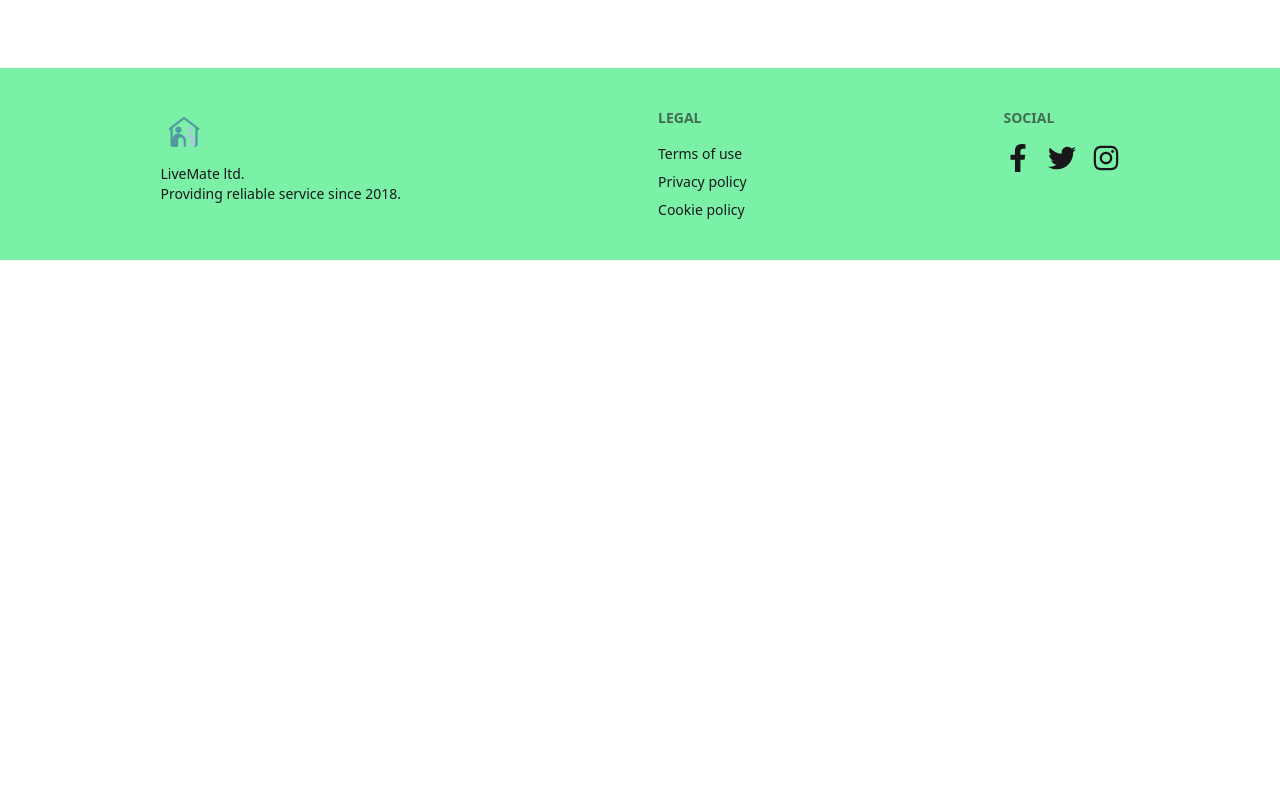
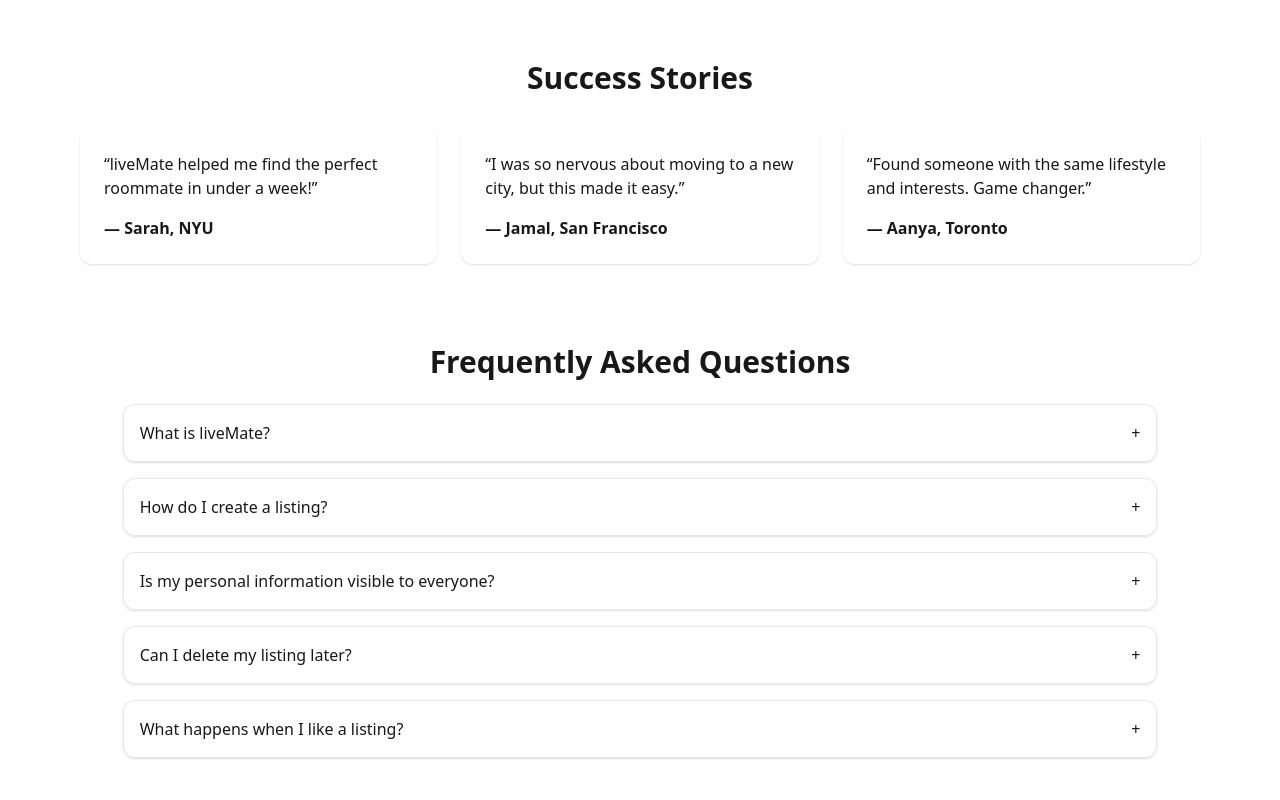
Before and after one commit to What6499/Live-Mate, a React (Vite) app: page / in a window 1280 px wide. Shown: the part 1000-1800 px from the top of the page. Before the commit the page ends 1260 px from the top, so only its background shows below. Built offline with nearby package versions, Linux system fonts and the light colour scheme; no server answers.

Commit message:
added susccess story section and changed color theme for google button

```diff
--- a/Pages/Login.jsx
+++ b/Pages/Login.jsx
@@ -107,9 +107,9 @@
               </p>
               <button
                 onClick={handleGoogleLogin}
-                className="btn bg-white text-black border-[#e5e5e5]"
+                className="btn   border-[#e5e5e5]"
               >
-                <svg
+                <svg className="rounded-full"
                   aria-label="Google logo"
                   width="16"
                   height="16"
--- a/Pages/MyListings.jsx
+++ b/Pages/MyListings.jsx
@@ -4,14 +4,16 @@
 import { AuthContext } from "../Context/AuthContext";
 import groovyWalk from "../src/assets/groovywalk.json";
 import Lottie from "lottie-react";
+
 const MyListings = () => {
   const { user } = use(AuthContext);
 
   const [myListings, setMyListings] = useState([]);
+
   const navigate = useNavigate();
 
   useEffect(() => {
-    if (!user) return;
+    if (!user || !myListings) return;
     fetch("http://localhost:3000/my-listings", {
       method: "POST",
       headers: { "Content-Type": "application/json" },
@@ -53,6 +55,7 @@
   };
 
   return (
+    <>
       <div className="overflow-x-auto p-4 max-w-11/12 mx-auto">
         <h1 className="text-3xl font-bold mb-6 text-center">My Listings</h1>
         <table className="table table-zebra w-full">
@@ -91,6 +94,7 @@
           </tbody>
         </table>
       </div>
+    </>
   );
 };
 
--- a/Pages/Register.jsx
+++ b/Pages/Register.jsx
@@ -114,9 +114,10 @@
               </p>
               <button
                 onClick={handleGoogleLogin}
-                className="btn bg-white text-black border-[#e5e5e5]"
+                className="btn  border-[#e5e5e5]"
               >
                 <svg
+                 className="rounded-full"
                   aria-label="Google logo"
                   width="16"
                   height="16"
--- /dev/null
+++ b/src/Components/FAQ.jsx
@@ -0,0 +1,58 @@
+import React, { useState } from "react";
+
+const faqs = [
+  {
+    question: "What is liveMate?",
+    answer: "liveMate is a platform that helps users find suitable roommates and shared accommodations."
+  },
+  {
+    question: "How do I create a listing?",
+    answer: "Log in to your account, go to 'Find Roommate', and fill in the listing form to publish your post."
+  },
+  {
+    question: "Is my personal information visible to everyone?",
+    answer: "Your contact number is only visible when someone likes your post. Your email remains private."
+  },
+  {
+    question: "Can I delete my listing later?",
+    answer: "Yes, you can manage and delete your listings from the 'My Listings' section."
+  },
+  {
+    question: "What happens when I like a listing?",
+    answer: "The poster's contact number becomes visible so you can get in touch."
+  }
+];
+
+const FAQ = () => {
+  const [openIndex, setOpenIndex] = useState(null);
+
+  const toggleFAQ = (index) => {
+    setOpenIndex(openIndex === index ? null : index);
+  };
+
+  return (
+    <div className="max-w-10/12 mx-auto px-4 py-8">
+      <h2 className="text-3xl font-bold mb-6 text-center">Frequently Asked Questions</h2>
+      <div className="space-y-4">
+        {faqs.map((faq, index) => (
+          <div key={index} className="border border-gray-200 rounded-xl shadow-sm">
+            <button
+              className="w-full flex justify-between items-center p-4 font-medium text-left  focus:outline-none"
+              onClick={() => toggleFAQ(index)}
+            >
+              <span>{faq.question}</span>
+              <span>{openIndex === index ? "−" : "+"}</span>
+            </button>
+            {openIndex === index && (
+              <div className="px-4 pb-4 ">
+                {faq.answer}
+              </div>
+            )}
+          </div>
+        ))}
+      </div>
+    </div>
+  );
+};
+
+export default FAQ;
--- a/src/Components/Home.jsx
+++ b/src/Components/Home.jsx
@@ -5,6 +5,7 @@
 import { Navigation, Pagination, Autoplay } from "swiper/modules";
 import React, { useEffect, useState } from "react";
 import { Link } from "react-router";
+import FAQ from "./FAQ";
 
 const Home = () => {
   const [posts, setPosts] = useState([]);
@@ -114,6 +115,37 @@
           ))}
         </Swiper>
       </div>
+      <div className=" py-12">
+        <div className="max-w-6xl mx-auto px-4">
+          <h2 className="text-3xl font-bold text-center mb-8">
+            Success Stories
+          </h2>
+          <div className="grid grid-cols-1 md:grid-cols-3 gap-6">
+            <div className="p-6  rounded-xl shadow">
+              <p className="">
+                “liveMate helped me find the perfect roommate in under a week!”
+              </p>
+              <p className="mt-4 font-semibold">— Sarah, NYU</p>
+            </div>
+            <div className="p-6  rounded-xl shadow">
+              <p className=" dark">
+                “I was so nervous about moving to a new city, but this made it
+                easy.”
+              </p>
+              <p className="mt-4 font-semibold">— Jamal, San Francisco</p>
+            </div>
+            <div className="p-6  rounded-xl shadow">
+              <p className="">
+                “Found someone with the same lifestyle and interests. Game
+                changer.”
+              </p>
+              <p className="mt-4 font-semibold">— Aanya, Toronto</p>
+            </div>
+          </div>
+        </div>
+      </div>
+
+      <FAQ></FAQ>
     </>
   );
 };
--- a/src/Components/NavBar.jsx
+++ b/src/Components/NavBar.jsx
@@ -14,7 +14,7 @@
       <li>
         <NavLink
           className={({ isActive }) =>
-            isActive ? "underline  font-semibold text-md " : ""
+            isActive ? "underline text-green-500 font-semibold text-md " : ""
           }
           to={"/"}
         >
@@ -24,7 +24,7 @@
       <li>
         <NavLink
           className={({ isActive }) =>
-            isActive ? "underline  font-semibold text-md " : ""
+            isActive ? "underline text-green-500 font-semibold text-md " : ""
           }
           to={"/add-to-find-roommate"}
         >
@@ -35,7 +35,7 @@
       <li>
         <NavLink
           className={({ isActive }) =>
-            isActive ? "underline  font-semibold text-md " : ""
+            isActive ? "underline text-green-500 font-semibold text-md " : ""
           }
           to={"/browse-listings"}
         >
@@ -43,16 +43,16 @@
         </NavLink>
       </li>
 
-      <li>
+      {user && <li>
         <NavLink
           className={({ isActive }) =>
-            isActive ? "underline  font-semibold text-md " : ""
+            isActive ? "underline text-green-500 font-semibold text-md " : ""
           }
           to={"/my-listings"}
         >
           My Listings
         </NavLink>
-      </li>
+      </li>}
     </>
   );
   return (
--- a/src/Routes/PrivateRoute.jsx
+++ b/src/Routes/PrivateRoute.jsx
@@ -1,14 +1,18 @@
 import React, { use } from "react";
 import { AuthContext } from "../../Context/AuthContext";
 import { Navigate, useLocation } from "react-router";
-
+import groovyWalk from "../assets/groovywalk.json";
+import Lottie from "lottie-react";
 const PrivateRoute = ({ children }) => {
   const { user, loading } = use(AuthContext);
   const location = useLocation();
   if (loading)
     return (
-      <div className="flex justify-center items-start mt-4 min-h-[100vh]">
-        <span className="loading loading-bars loading-xl  "></span>
+      <div className="flex flex-col items-center justify-center h-screen">
+        <Lottie animationData={groovyWalk} loop={true} className="w-72 h-72" />
+        <p className="mt-4 text-lg font-semibold animate-pulse">
+          Loading user info...
+        </p>
       </div>
     );
   if (!user)
```
Lines whose indentation alone changed are shown as unchanged.
